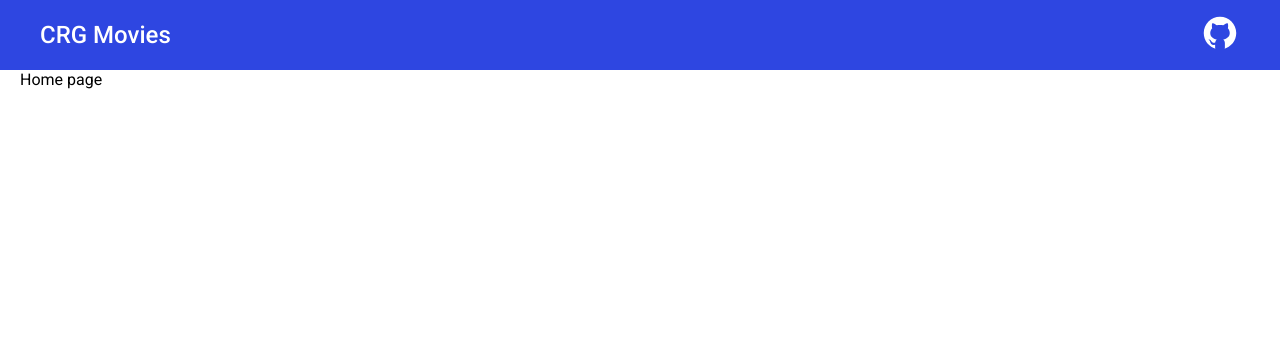
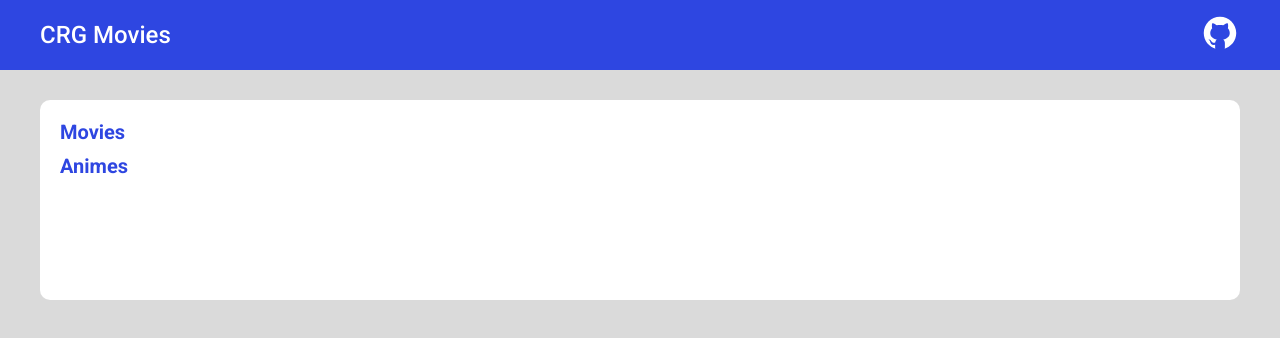
Before and after one commit to cauerg44/crg-movies, a React (Vite) app in the folder crg-movies-frontend/: page /home in a window 1280 px wide. Shown: the top 338 px of the page. Built offline with nearby package versions, Linux system fonts and the light colour scheme.

Commit message:
Home card component

```diff
--- a/crg-movies-frontend/src/components/Header/styles.css
+++ b/crg-movies-frontend/src/components/Header/styles.css
@@ -13,7 +13,7 @@ header {
 }
 
 .crgm-navbar h1 {
-    color: var(--crg-color-font-primary);
+    color: var(--crgm-color-font-primary);
     font-size: 24px;
     font-weight: 500;
 }
--- /dev/null
+++ b/crg-movies-frontend/src/components/HomeCard/index.tsx
@@ -0,0 +1,13 @@
+import './styles.css';
+
+export default function HomeCard() {
+
+    return (
+        <div className="crgm-home-card crgm-container">
+            <div>
+                <h3>Movies</h3>
+                <h3>Animes</h3>
+            </div>
+        </div>
+    );
+}
--- /dev/null
+++ b/crg-movies-frontend/src/components/HomeCard/styles.css
@@ -0,0 +1,14 @@
+.crgm-home-card {
+    margin-top: 30px;
+    height: 200px;
+    background-color: var(--crgm-color-bg-secondary);
+    border-radius: 10px;
+    padding: 20px;
+}
+
+.crgm-home-card h3 {
+    color: var(--crgm-color-font-secondary);
+    font-size: 20px;
+    font-weight: 700;
+    margin-bottom: 10px;
+}
--- a/crg-movies-frontend/src/index.css
+++ b/crg-movies-frontend/src/index.css
@@ -2,8 +2,10 @@
 
 :root {
   --crgm-color-bg-primary: rgb(46, 70, 225);
+  --crgm-color-bg-secondary: #fff;
 
-  --crg-color-font-primary: #fff;
+  --crgm-color-font-primary: #fff;
+  --crgm-color-font-secondary: rgb(46, 70, 225);
 }
 
 * {
@@ -11,6 +13,11 @@
   margin: 0;
   box-sizing: border-box;
   font-family: 'Roboto', sans-serif;
+}
+
+html,
+body {
+  background-color: #DADADA;
 }
 
 a,
--- a/crg-movies-frontend/src/routes/Home/HomePage/index.tsx
+++ b/crg-movies-frontend/src/routes/Home/HomePage/index.tsx
@@ -1,3 +1,4 @@
+import HomeCard from "../../../components/HomeCard";
 
 
 export default function HomePage() {
@@ -5,7 +6,7 @@ export default function HomePage() {
     return (
         <main>
             <section>
-                Home page
+                <HomeCard />
             </section>
         </main>
     );
```
